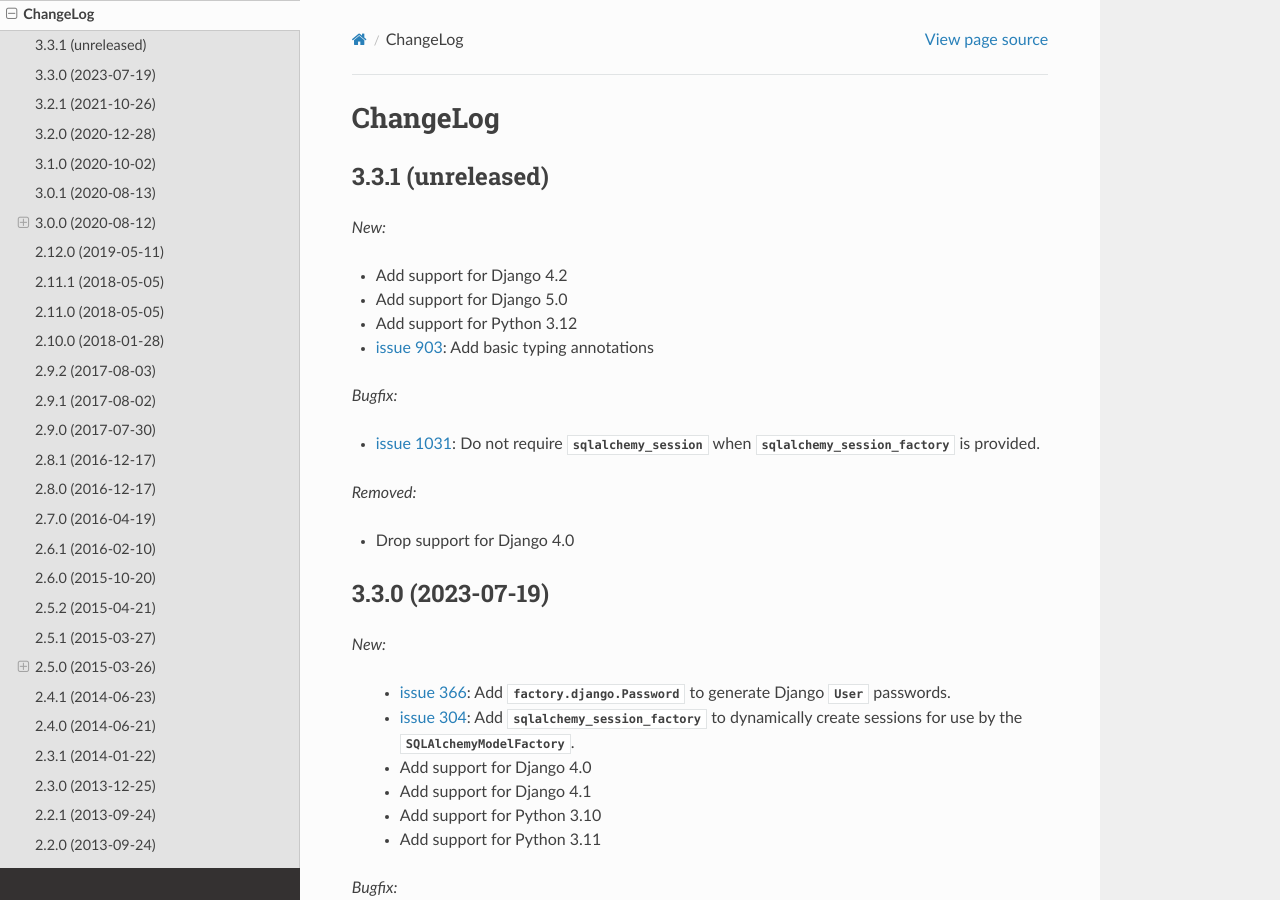
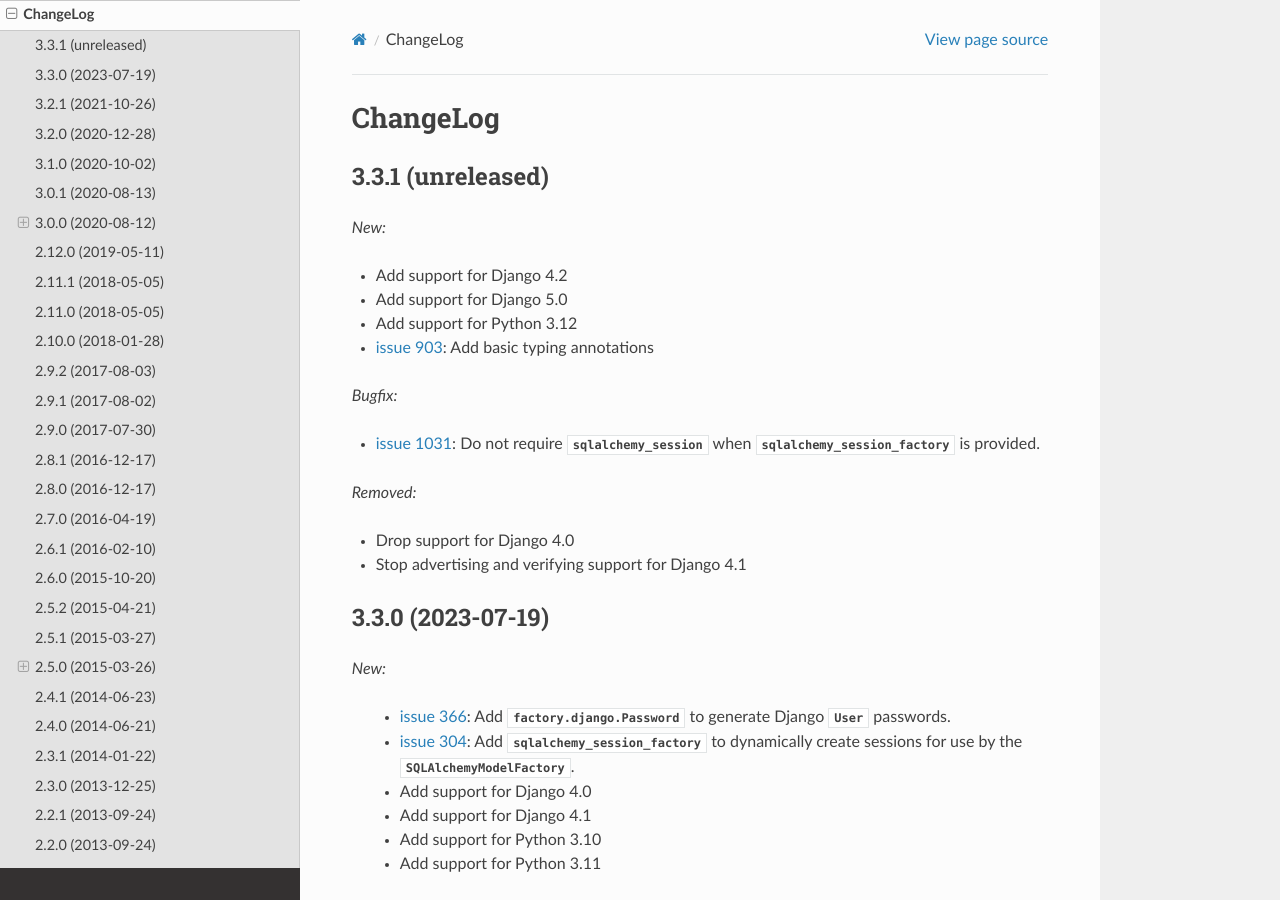
Before and after one commit to FactoryBoy/factory_boy, a Sphinx documentation site: the page built from docs/changelog.rst, in a window 1280 px wide and 900 px high. Built offline with Sphinx 7.4.7 and the Read the Docs theme 2.0.0, drawn with Linux system fonts in a browser that asks for light colours.

Commit message:
Drop support for Django 4.1
Upstream dropped support in January 2024.

```diff
--- a/docs/changelog.rst
+++ b/docs/changelog.rst
@@ -20,6 +20,7 @@ ChangeLog
 *Removed:*
 
 - Drop support for Django 4.0
+- Stop advertising and verifying support for Django 4.1
 
 3.3.0 (2023-07-19)
 ------------------
--- a/setup.cfg
+++ b/setup.cfg
@@ -16,7 +16,6 @@ classifiers =
     Development Status :: 5 - Production/Stable
     Framework :: Django
     Framework :: Django :: 3.2
-    Framework :: Django :: 4.1
     Framework :: Django :: 4.2
     Framework :: Django :: 5.0
     Intended Audience :: Developers
```
Also changed, not shown: 2 other files.
